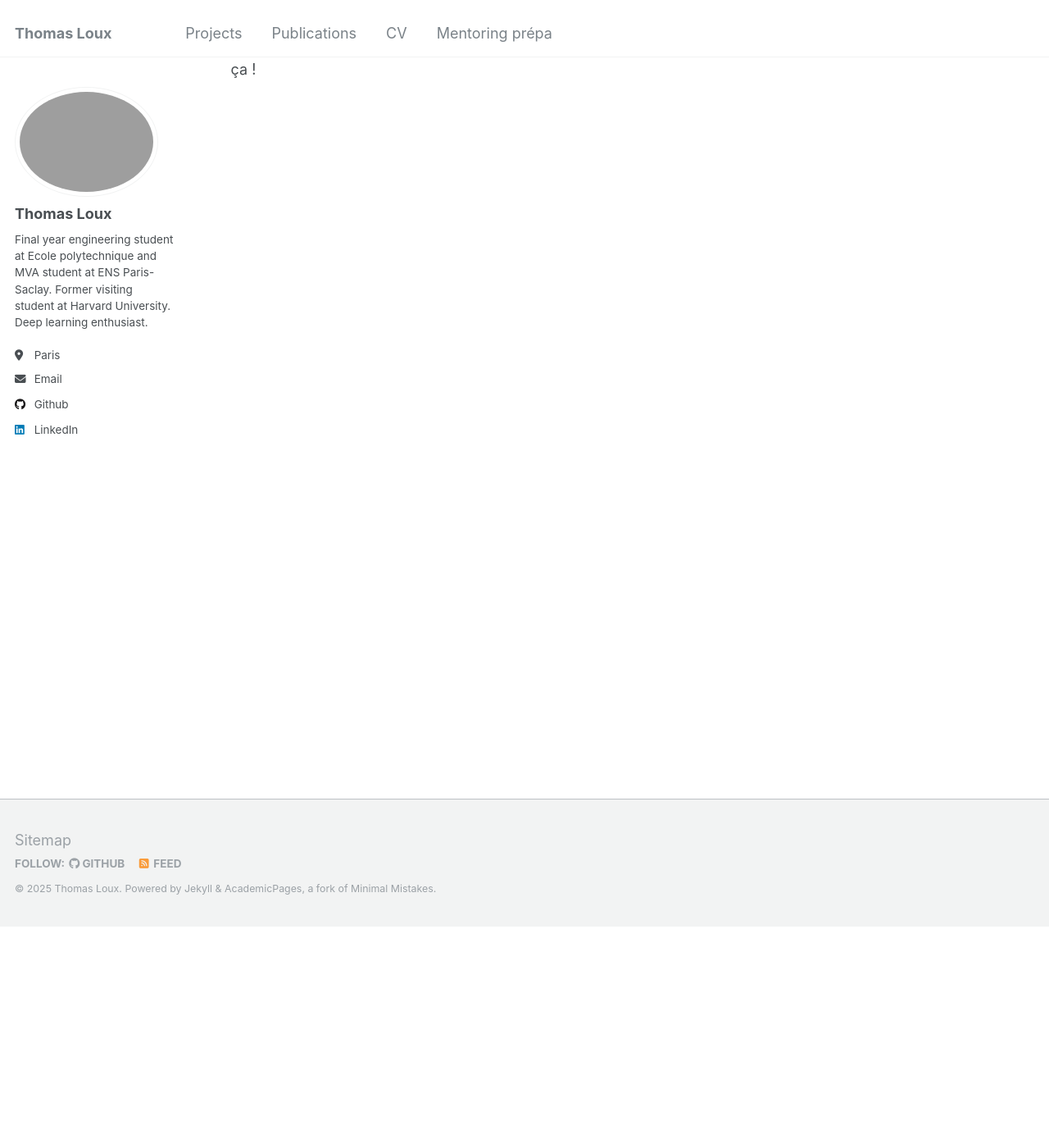
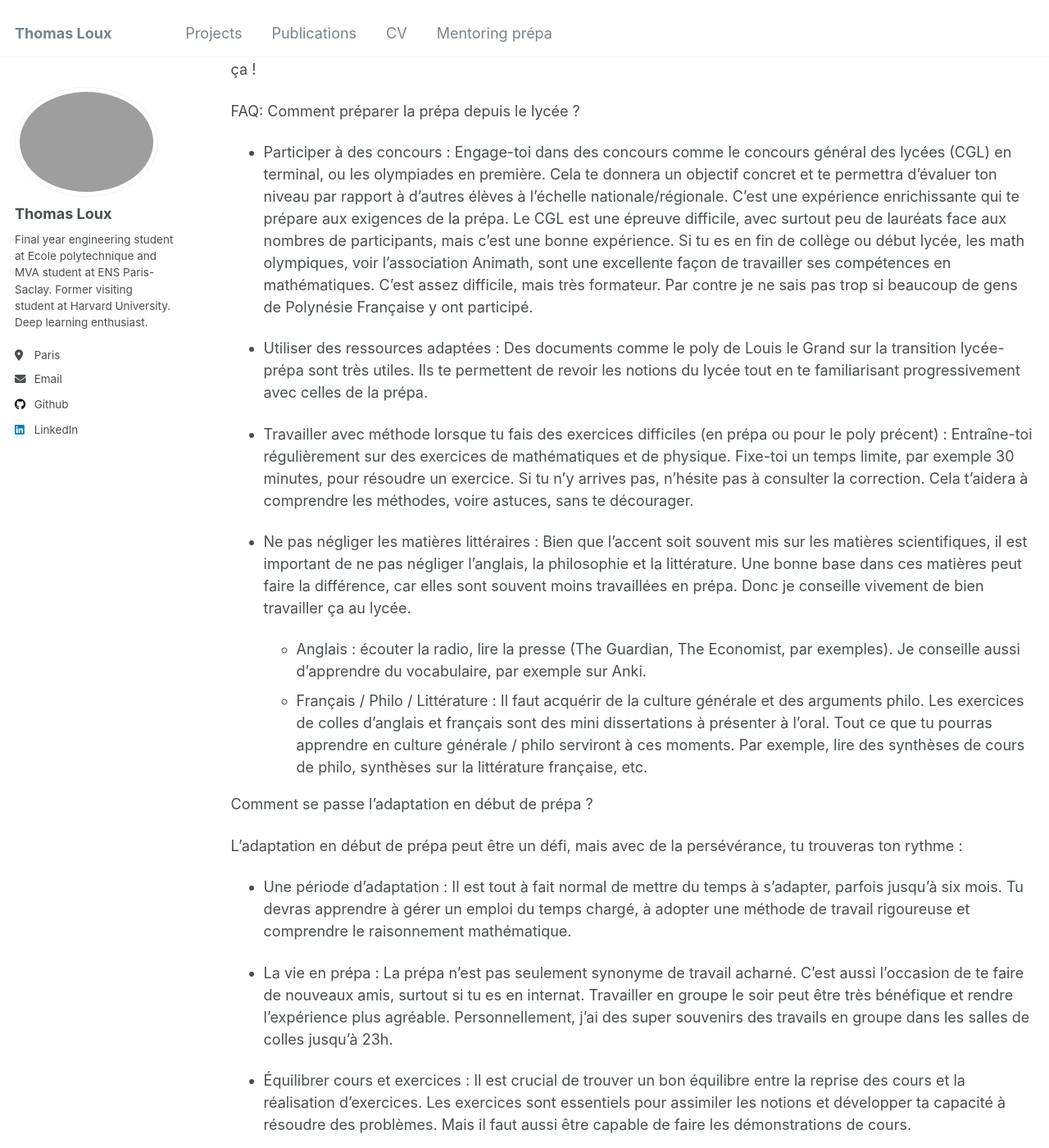
Before and after one commit to thomasloux/thomasloux.github.io, a Jekyll site: the page built from _pages/prepa.md, in a window 1280 px wide and 1400 px high, scrolled down 270 px. Shown: the whole window at 82% size. Built offline with Jekyll 4.4.1, drawn with Linux system fonts in a browser that asks for light colours; some of the changed text lies outside the part shown.

Commit message:
update FAQ

```diff
--- a/_pages/prepa.md
+++ b/_pages/prepa.md
@@ -10,3 +10,35 @@ redirect_from:
 {% include base_path %}
 
 L'accès aux informations concernant les grandes écoles d'ingénieur peut être compliqué: filières d'accès, déroulement des cours, opportunités... Notamment, les classes préparatoires peuvent paraitre assez déroutantes. Ayant vécu ces changements en arrivant de Tahiti, j'aimerais aider les élèves actuellement en terminal et première année de classe préparatoire venant de Polynésie Française à bien s'orienter et s'adapter aux méthodes de travails et exigence de la prépa. Cette année, je compte prendre un peu de temps pour aider au choix des prépas (quelle filière ? dans quelle ville ?) dans un premier temps, et puis pendant l'année 25-26 d'accompagner lors de la première année de prépa. Tu peux m'envoyer un mail à [thomas.loux.2021@m4x.org](mailto:thomas.loux.2021@m4x.org) pour qu'on puisse discuter de ça !
+
+FAQ:
+Comment préparer la prépa depuis le lycée ?
+- Participer à des concours : Engage-toi dans des concours comme le concours général des lycées (CGL) en terminal, ou les olympiades en première. Cela te donnera un objectif concret et te permettra d'évaluer ton niveau par rapport à d'autres élèves à l'échelle nationale/régionale. C'est une expérience enrichissante qui te prépare aux exigences de la prépa. Le CGL est une épreuve difficile, avec surtout peu de lauréats face aux nombres de participants, mais c'est une bonne expérience. Si tu es en fin de collège ou début lycée, les math olympiques, voir l'association Animath, sont une excellente façon de travailler ses compétences en mathématiques. C'est assez difficile, mais très formateur. Par contre je ne sais pas trop si beaucoup de gens de Polynésie Française y ont participé.
+
+- Utiliser des ressources adaptées : Des documents comme le poly de Louis le Grand sur la transition lycée-prépa sont très utiles. Ils te permettent de revoir les notions du lycée tout en te familiarisant progressivement avec celles de la prépa.
+
+- Travailler avec méthode lorsque tu fais des exercices difficiles (en prépa ou pour le poly précent) : Entraîne-toi régulièrement sur des exercices de mathématiques et de physique. Fixe-toi un temps limite, par exemple 30 minutes, pour résoudre un exercice. Si tu n'y arrives pas, n'hésite pas à consulter la correction. Cela t'aidera à comprendre les méthodes, voire astuces, sans te décourager.
+
+- Ne pas négliger les matières littéraires : Bien que l'accent soit souvent mis sur les matières scientifiques, il est important de ne pas négliger l'anglais, la philosophie et la littérature. Une bonne base dans ces matières peut faire la différence, car elles sont souvent moins travaillées en prépa. Donc je conseille vivement de bien travailler ça au lycée.
+    - Anglais : écouter la radio, lire la presse (The Guardian, The Economist, par exemples). Je conseille aussi d'apprendre du vocabulaire, par exemple sur Anki.
+    - Français / Philo / Littérature : Il faut acquérir de la culture générale et des arguments philo. Les exercices de colles d'anglais et français sont des mini dissertations à présenter à l'oral. Tout ce que tu pourras apprendre en culture générale / philo serviront à ces moments. Par exemple, lire des synthèses de cours de philo, synthèses sur la littérature française, etc.
+
+Comment se passe l'adaptation en début de prépa ?
+
+L'adaptation en début de prépa peut être un défi, mais avec de la persévérance, tu trouveras ton rythme :
+
+- Une période d'adaptation : Il est tout à fait normal de mettre du temps à s'adapter, parfois jusqu'à six mois. Tu devras apprendre à gérer un emploi du temps chargé, à adopter une méthode de travail rigoureuse et comprendre le raisonnement mathématique.
+
+- La vie en prépa : La prépa n'est pas seulement synonyme de travail acharné. C'est aussi l'occasion de te faire de nouveaux amis, surtout si tu es en internat. Travailler en groupe le soir peut être très bénéfique et rendre l'expérience plus agréable. Personnellement, j'ai des super souvenirs des travails en groupe dans les salles de colles jusqu'à 23h.
+
+- Équilibrer cours et exercices : Il est crucial de trouver un bon équilibre entre la reprise des cours et la réalisation d'exercices. Les exercices sont essentiels pour assimiler les notions et développer ta capacité à résoudre des problèmes. Mais il faut aussi être capable de faire les démonstrations de cours.
+
+Partir en métropole VS rester à Tahiti
+
+Le choix entre partir en métropole et rester à Tahiti dépend de tes aspirations et de tes priorités :
+
+- Les opportunités en métropole : Paris offre une grande variété de prépas avec différents niveaux et réputations. Postuler à plusieurs prépas peut augmenter tes chances d'être accepté dans une bonne école. De plus, l'internat peut être une option intéressante pour faciliter ton adaptation et ton travail en groupe. Personnellement, j'avais envie de partir en métropole pour découvrir de nouvelles choses et je ne voyais pas du tout travailler chez moi.
+
+- Les avantages de rester à Tahiti : Rester à Tahiti peut te permettre de rester proche de ta famille et de ton environnement familier, ce qui peut être rassurant.
+
+Globalement, je conseillerais la chose suivante: partir en métropole si on a une plutôt bonne prépa. Sinon rester à Tahti sera mieux pour la motivation. Une bonne prépa permet de mieux pousser le cours, parce que le niveau moyen de la classe le permet plus facilement. Il y a aussi plus de préparations pour les meilleures concours et plus de retours d'expériences d'anciens élèves. A toi de voir ce qui te correspond le mieux bien sûr, et il ne faut pas prendre mes conseils comme des vérités absolues.
```
